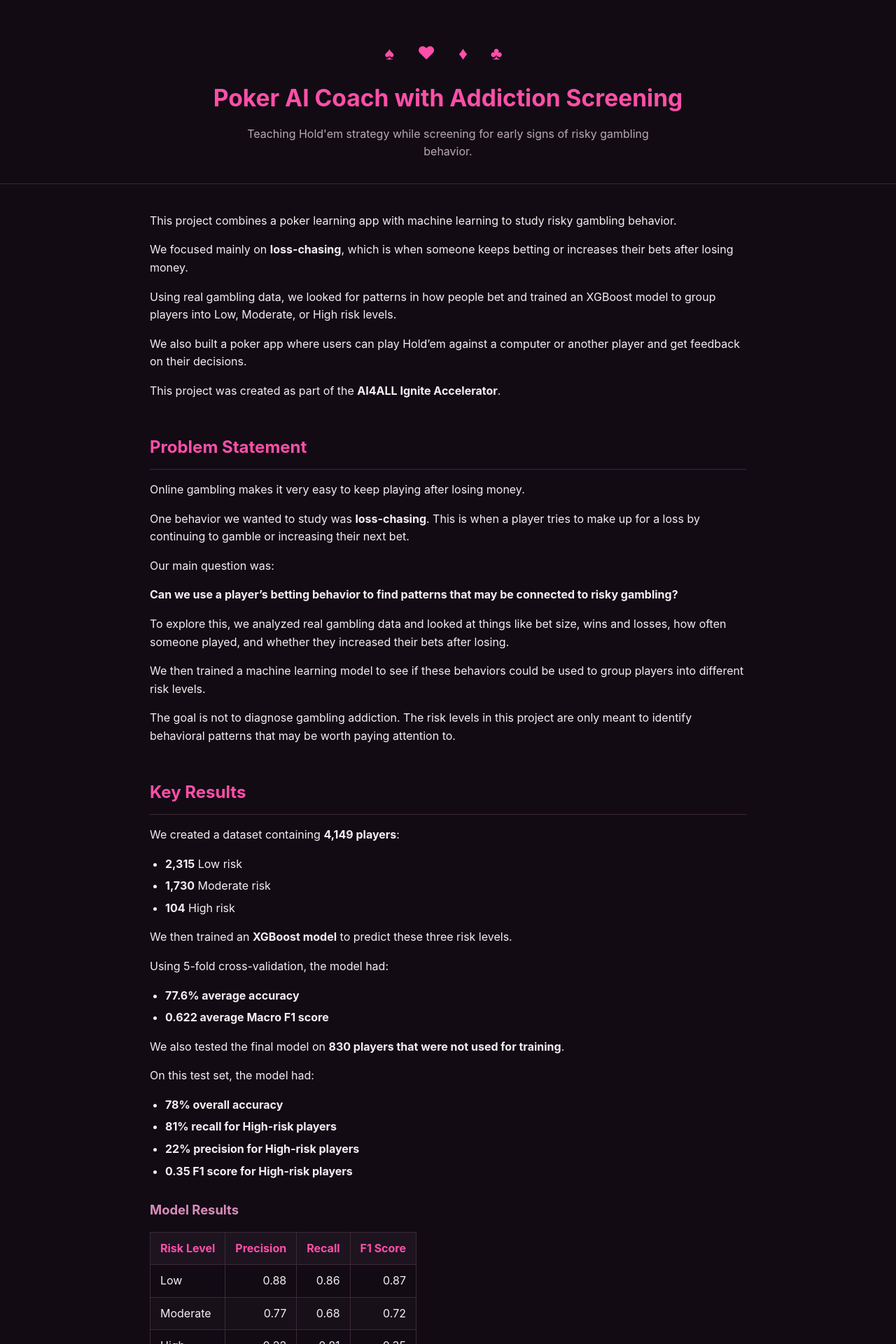
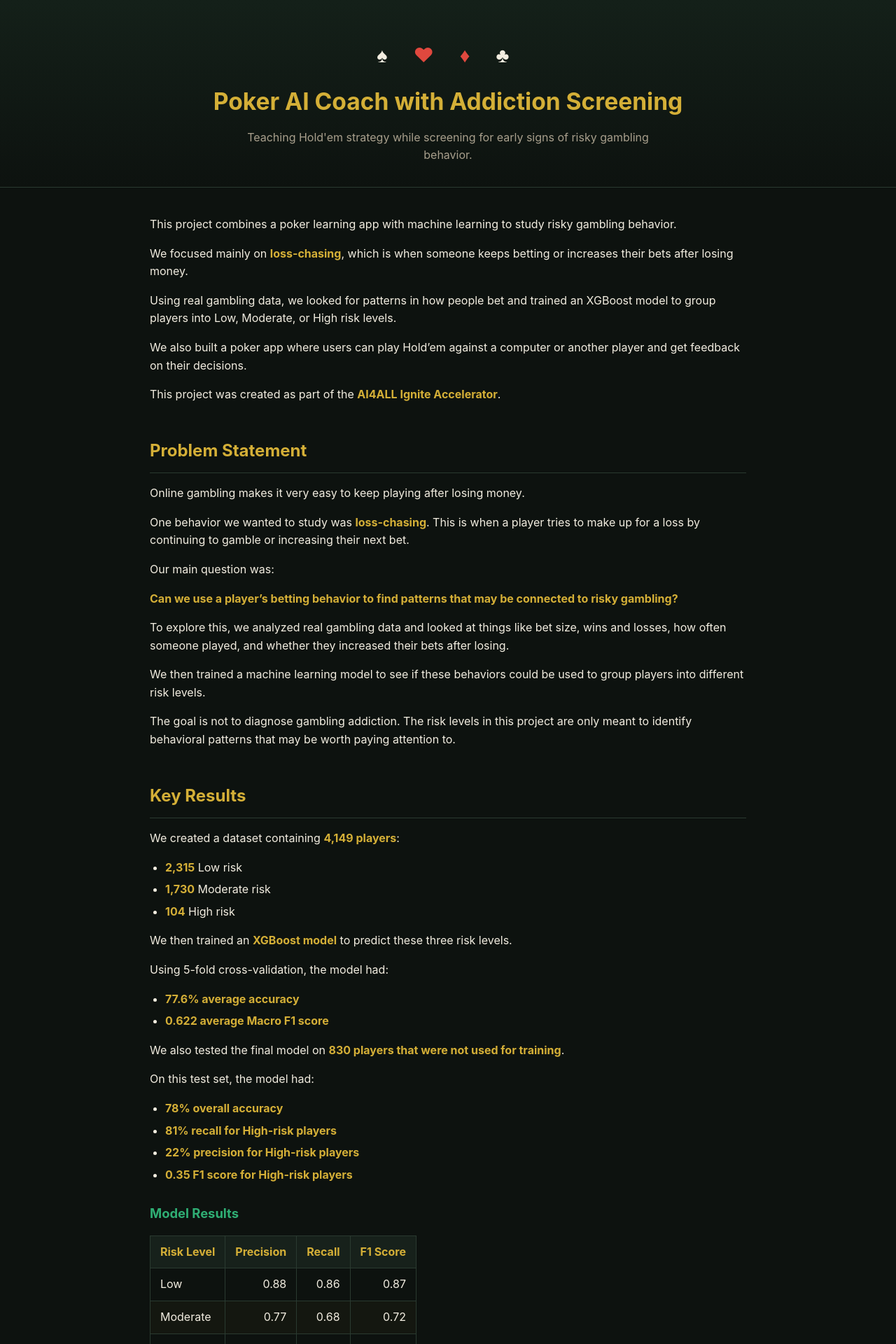
Before and after one commit to JorgeMaldoL/PokerAI_at_risk_detection, a Jekyll site: the page built from README.md, in a window 1280 px wide. Shown: the top 1920 px of the page at 70% size. Built offline with Jekyll 4.4.1, drawn with Linux system fonts in a browser that asks for light colours; our own code applies the rules of GitHub Pages for plain Markdown files.

Commit message:
restyle github pages to gold/green poker theme

```diff
--- a/_layouts/default.html
+++ b/_layouts/default.html
@@ -11,7 +11,12 @@
   <body>
 
     <header class="page-header">
-      <div class="suit-row" aria-hidden="true">&spades; &hearts; &diams; &clubs;</div>
+      <div class="suit-row" aria-hidden="true">
+        <span class="suit-black">&spades;</span>
+        <span class="suit-red">&hearts;</span>
+        <span class="suit-red">&diams;</span>
+        <span class="suit-black">&clubs;</span>
+      </div>
       <h1>{{ site.title | default: site.github.repository_name }}</h1>
       <p class="page-subtitle">{{ site.description }}</p>
     </header>
--- a/assets/css/style.scss
+++ b/assets/css/style.scss
@@ -3,18 +3,20 @@
 
 // ---------------------------------------------------------------------
 // Fully custom stylesheet — no base theme, no attribution required.
-// Dark background with a poker-table pink/felt accent.
+// Dark casino felt-green background with gold accents.
 // ---------------------------------------------------------------------
 
 :root {
-    --color-primary: #ff4fa8;
-    --color-primary-light: rgba(255, 79, 168, 0.16);
-    --color-text: #f4eef2;
-    --color-text-muted: #b9a9b4;
-    --color-border: #3a2a37;
-    --color-background: #120b14;
-    --color-surface: #1d1420;
-    --color-code-bg: #241827;
+    --color-primary: #d4af37;
+    --color-primary-light: rgba(212, 175, 55, 0.16);
+    --color-accent: #2fae74;
+    --color-red: #e0483e;
+    --color-text: #f2ede0;
+    --color-text-muted: #a89f8c;
+    --color-border: #2a3a30;
+    --color-background: #0d120f;
+    --color-surface: #17211b;
+    --color-code-bg: #1c2620;
 }
 
 * {
@@ -36,15 +38,23 @@ body {
 .page-header {
     padding: 56px 24px 32px 24px;
     text-align: center;
+    background: linear-gradient(180deg, #142019 0%, var(--color-background) 100%);
     border-bottom: 1px solid var(--color-border);
     margin-bottom: 40px;
 }
 
 .suit-row {
-    font-size: 1.6rem;
+    font-size: 1.8rem;
     letter-spacing: 0.5em;
-    color: var(--color-primary);
     margin-bottom: 16px;
+}
+
+.suit-black {
+    color: var(--color-text);
+}
+
+.suit-red {
+    color: var(--color-red);
 }
 
 .page-header h1 {
@@ -82,7 +92,7 @@ body {
 }
 
 .wrapper h3 {
-    color: #d98cba;
+    color: var(--color-accent);
     font-size: 1.15rem;
     margin: 28px 0 12px 0;
 }
@@ -108,17 +118,18 @@ body {
 }
 
 .wrapper a {
-    color: var(--color-primary);
+    color: var(--color-accent);
     font-weight: 600;
     text-decoration: none;
 }
 
 .wrapper a:hover {
     text-decoration: underline;
+    color: var(--color-primary);
 }
 
 .wrapper strong {
-    color: var(--color-text);
+    color: var(--color-primary);
 }
 
 .wrapper hr {
@@ -149,6 +160,7 @@ body {
     border-radius: 4px;
     padding: 2px 6px;
     font-size: 0.9em;
+    color: var(--color-accent);
 }
 
 .wrapper pre {
@@ -163,6 +175,7 @@ body {
     background: none;
     border: none;
     padding: 0;
+    color: var(--color-text);
 }
 
 .wrapper table {
@@ -186,7 +199,7 @@ body {
 }
 
 .wrapper tr:nth-child(even) td {
-    background-color: rgba(255, 255, 255, 0.02);
+    background-color: rgba(212, 175, 55, 0.03);
 }
 
 // ---------------------------------------------------------------------
```
Also changed, not shown: images/bet_size_distribution.png, images/bustabit_sample.png, images/confusion_matrix.png, images/loss_chasing.png, images/player_stats_sample.png, images/risk_distribution.png.
